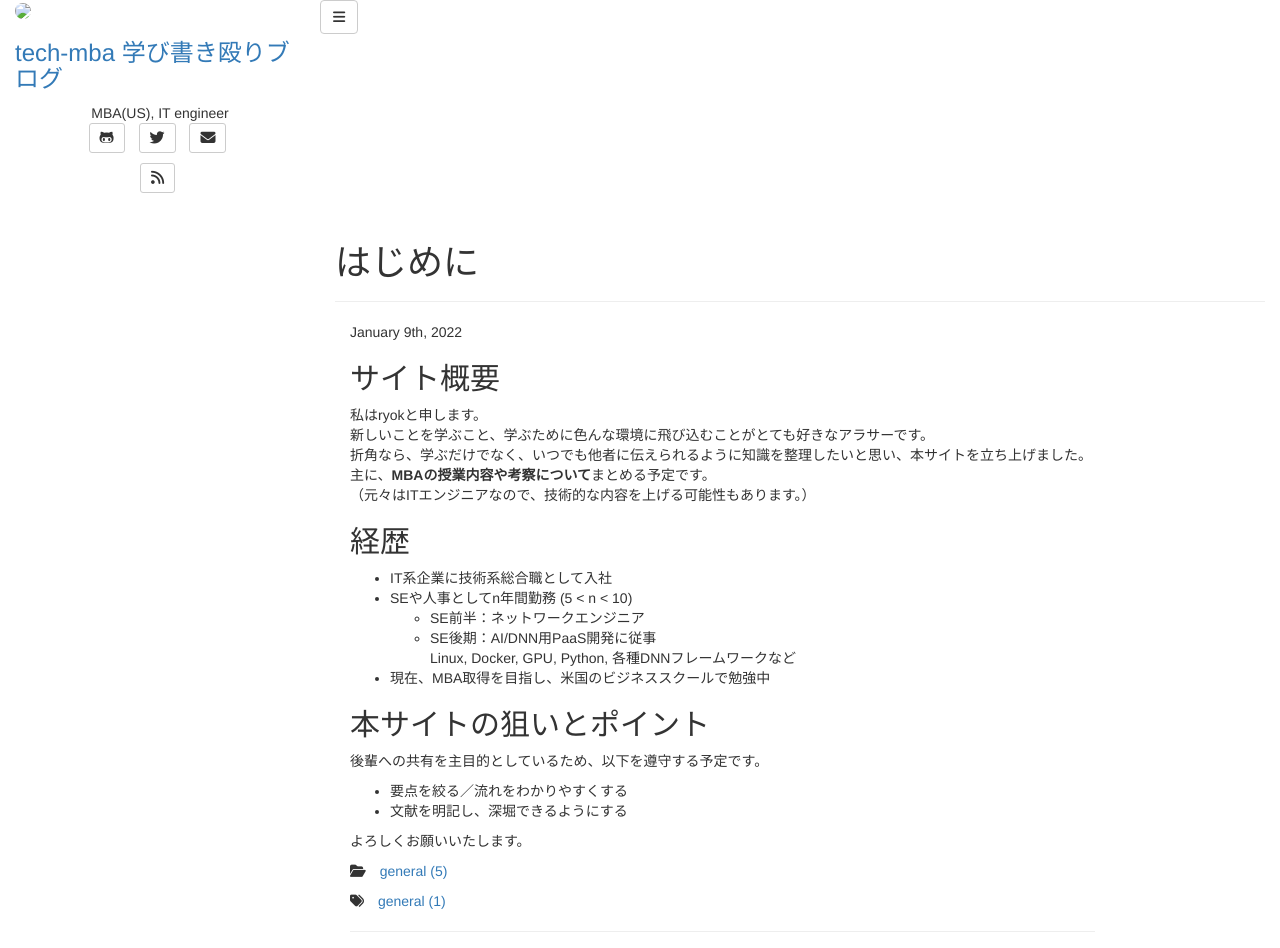
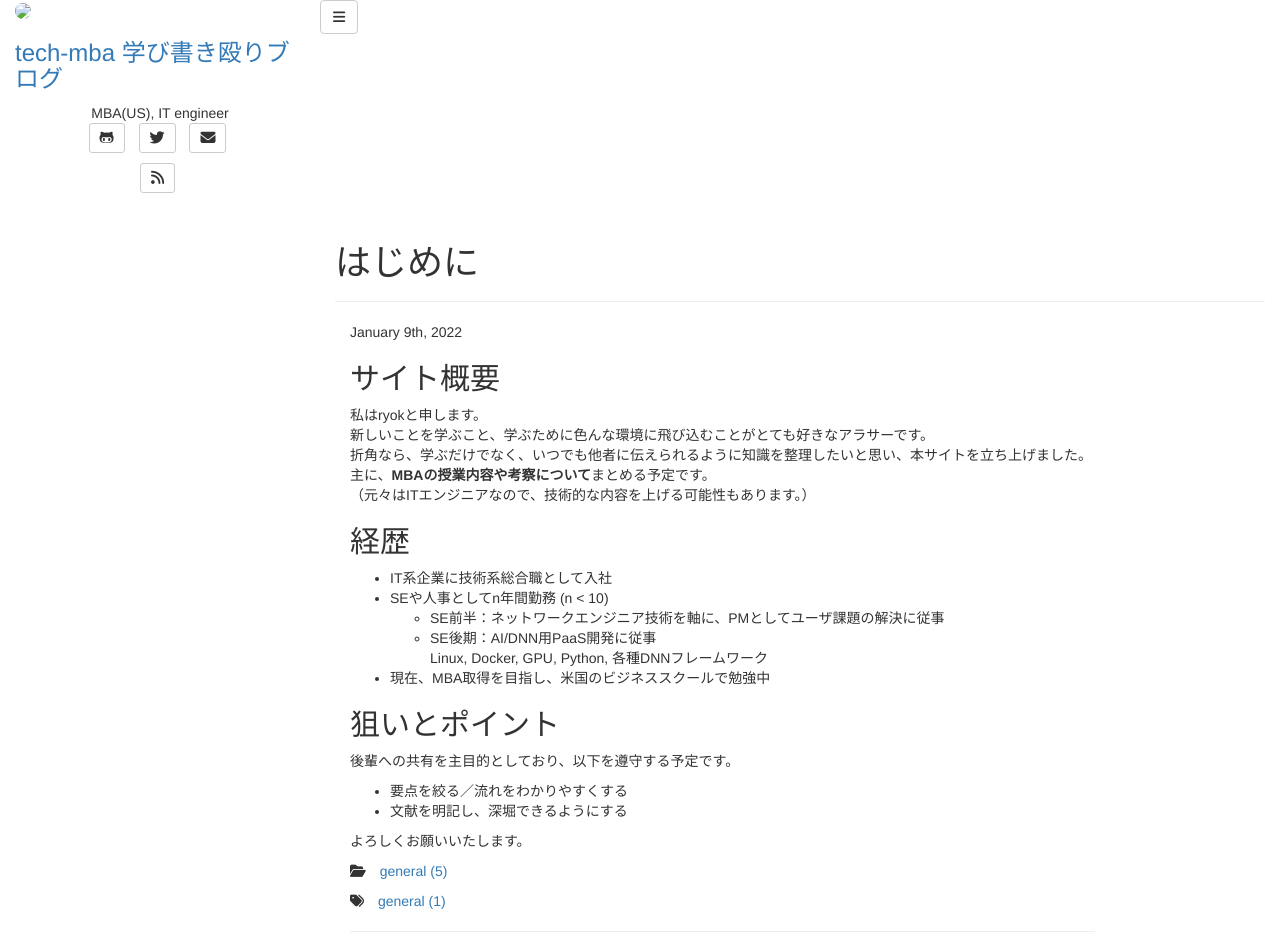
Before and after one commit to Ryo-Kudo/ryok, a Jekyll site: the page built from _posts/2022-01-09-First-commit.md, in a window 1280 px wide, cut to the strip 0-948 px from the top of the page. Built offline with Jekyll 4.4.1, drawn with Linux system fonts in a browser that asks for light colours; nearby versions of some CDN libraries; library files that are not in the unit come from our copies.

Commit message:
revised an article

```diff
--- a/_config.yml
+++ b/_config.yml
@@ -12,7 +12,7 @@ defaults:
     scope:
       path: "" # empty string for all files
     values:
-      title: ryok
+      title: Tech 'n' MBA
 
 description: MBA取得中のIT技術者（インフラ系, Python, DNN等）が学んだ内容を体系的にまとめるweb。
 author:
--- a/_posts/2022-01-09-First-commit.md
+++ b/_posts/2022-01-09-First-commit.md
@@ -16,14 +16,14 @@ comments: false
 
 ## 経歴
 - IT系企業に技術系総合職として入社
-- SEや人事としてn年間勤務 (5 &lt; n &lt; 10)
-    - SE前半：ネットワークエンジニア
+- SEや人事としてn年間勤務 (n &lt; 10)
+    - SE前半：ネットワークエンジニア技術を軸に、PMとしてユーザ課題の解決に従事
     - SE後期：AI/DNN用PaaS開発に従事
-    Linux, Docker, GPU, Python, 各種DNNフレームワークなど
+    Linux, Docker, GPU, Python, 各種DNNフレームワーク
 - 現在、MBA取得を目指し、米国のビジネススクールで勉強中
 
-## 本サイトの狙いとポイント
-後輩への共有を主目的としているため、以下を遵守する予定です。
+## 狙いとポイント
+後輩への共有を主目的としており、以下を遵守する予定です。
 - 要点を絞る／流れをわかりやすくする
 - 文献を明記し、深堀できるようにする
 
```
